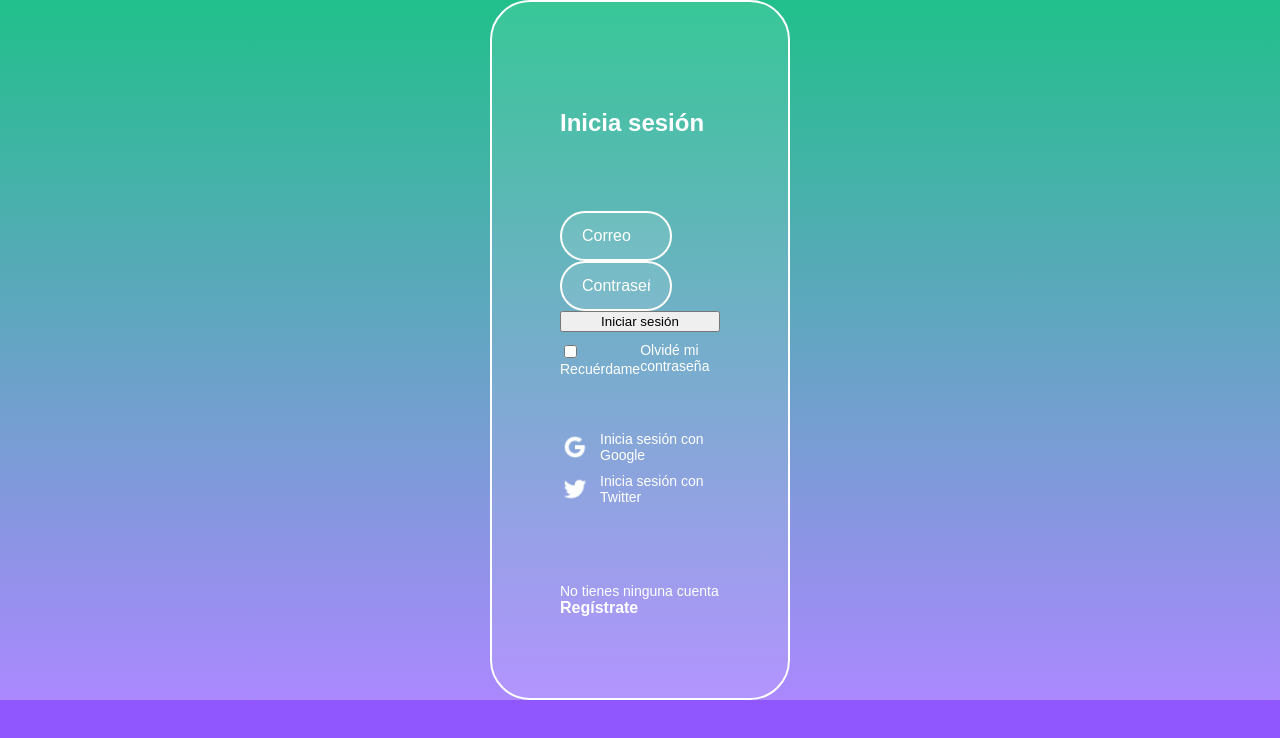
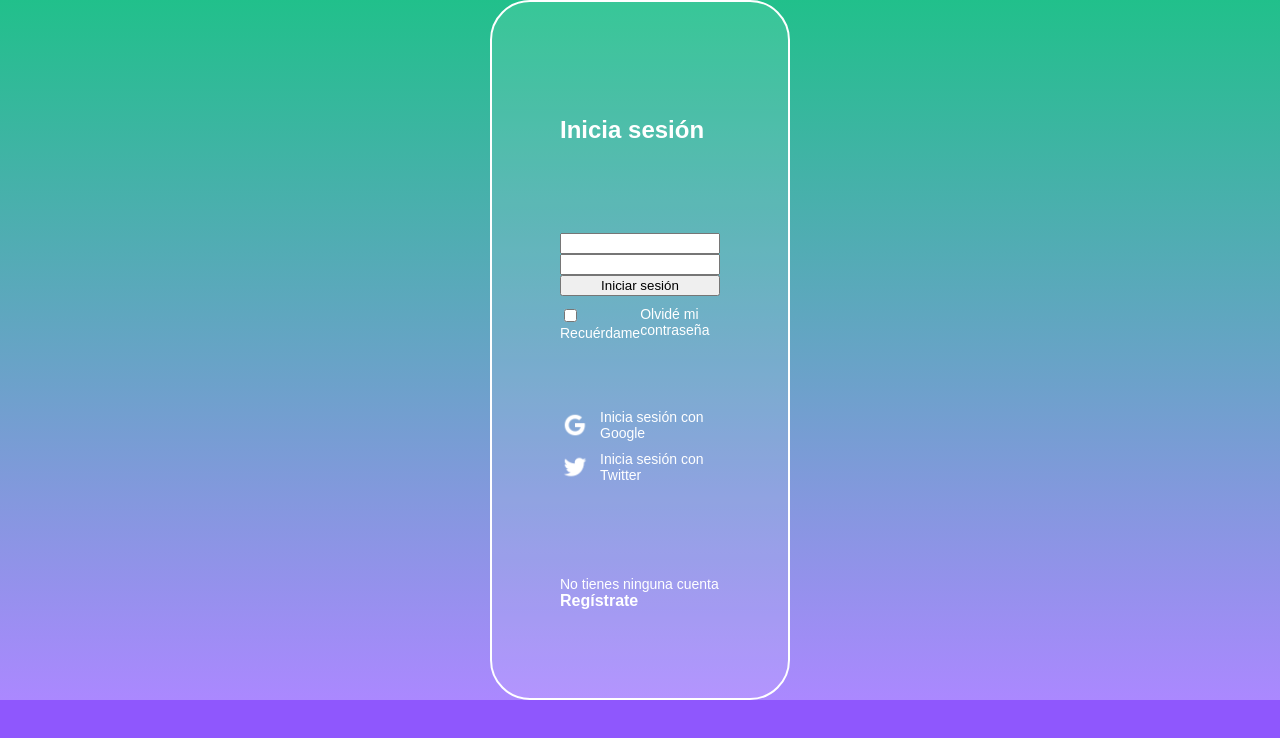
Before and after one commit to GitEdy2/PlatziVideo, a React app: page /login in a window 1280 px wide. Shown: the top 738 px of the page. Built offline with nearby package versions, Linux system fonts and the light colour scheme; the HTML template or start-up script is replaced by a standard one; a web font is replaced by a local one.

Commit message:
Cambios en className para input y buttons

```diff
--- a/src/assets/styles/components/Search.scss
+++ b/src/assets/styles/components/Search.scss
@@ -12,7 +12,7 @@
     font-size: 25px;
 }
 
-.input {
+.main__input {
     background-color: rgba(255, 255, 255, 0.1);
     border: 2px solid white;
     border-radius: 45px;
```
